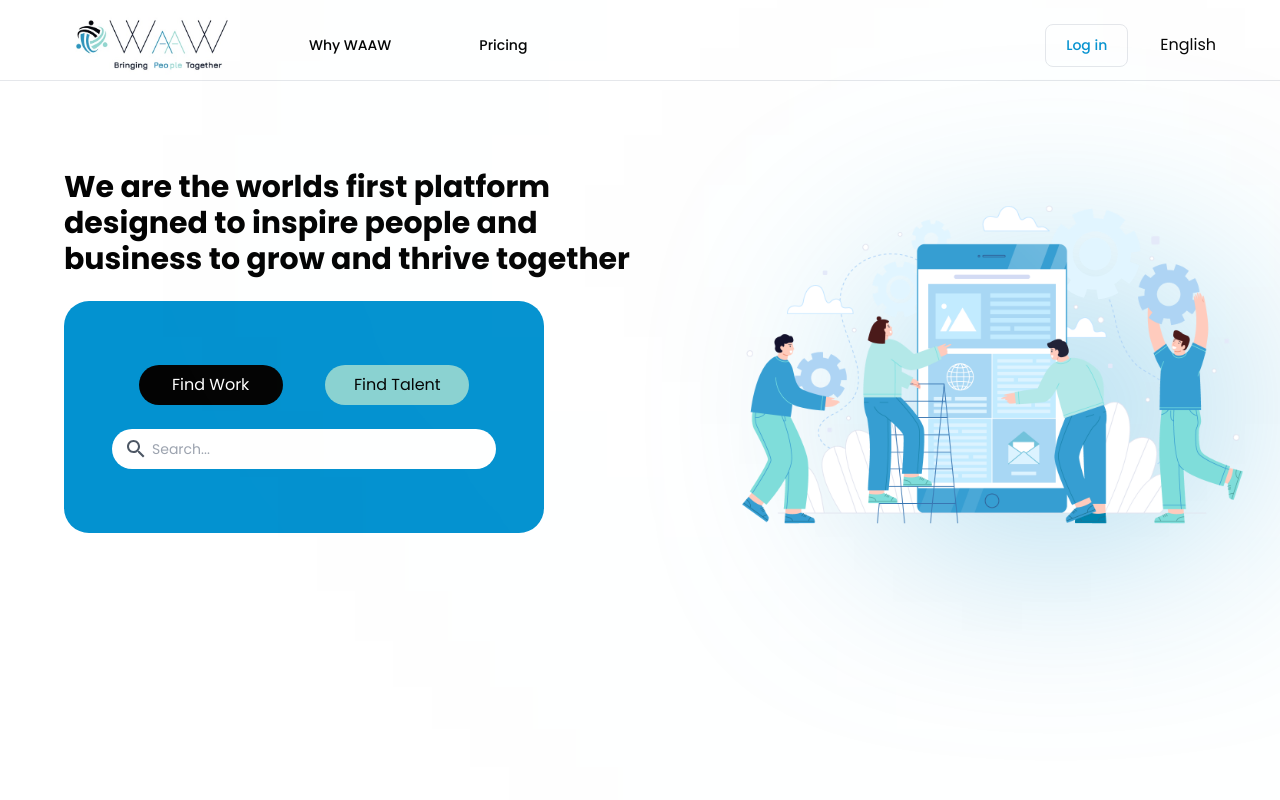
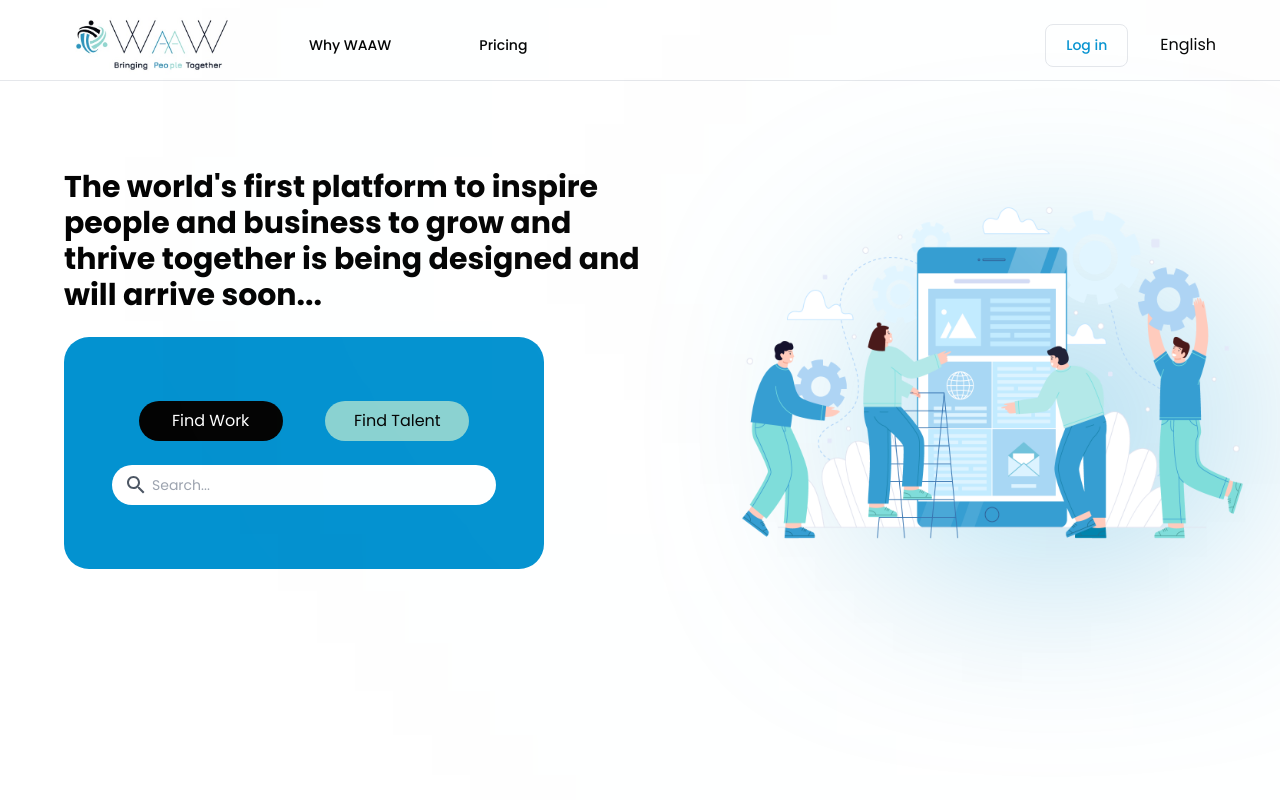
Before and after one commit to Surinder07/working-ui, a React (Vite) app: page / in a window 1280 px wide. Shown: the top 800 px of the page. Built offline with nearby package versions, Linux system fonts and the light colour scheme.

Commit message:
hero section main content changes

```diff
--- a/src/components/Hero.jsx
+++ b/src/components/Hero.jsx
@@ -17,7 +17,7 @@ const Hero = () => {
         </div> */}
 
         <h3 className="text-3xl font-bold ">
-         We are the worlds first platform designed to inspire people and business to grow and thrive together
+        The world's first platform to inspire people and business to grow and thrive together is being designed and will arrive soon...
         </h3>
         <div className="bg-[#0091D0] mt-6 flex flex-col justify-center align-center rounded-[25px] gap-6 px-[4rem] py-[3rem] sm:px-[11rem] sm:py-[5rem] md:px-[4rem] md:py-[3rem] lg:px-[3rem] lg:py-[4rem] searchcontainer">
           <div className="flex flex-row gap-4 justify-evenly align-center">
```
